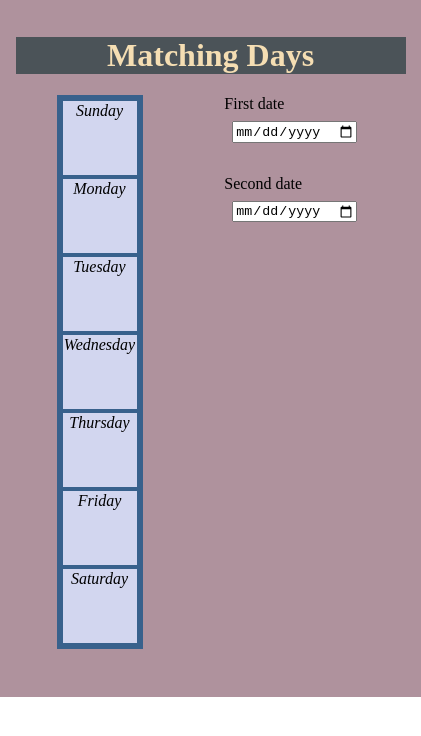
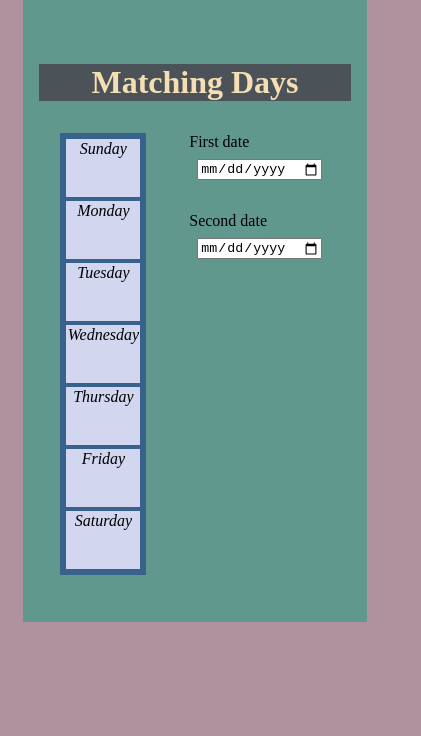
Before and after one commit to Czani89/matching-days, a plain HTML site: page index.html in a window 390 px wide. Shown: the whole page, 421 px wide, since content can reach past the window. Drawn offline with nearby package versions, Linux system fonts and the light colour scheme.

Commit message:
addded background color and margin

```diff
--- a/sandbox.js
+++ b/sandbox.js
@@ -31,6 +31,7 @@ date1.addEventListener("change", function (e) {
     }
 })
 
+
 date2.addEventListener("change", function (e) {
     let day2 = matchInst.getDayIndex(e.target.value)
 
--- a/style.css
+++ b/style.css
@@ -1,21 +1,25 @@
 body{
-    margin: auto;
+   margin: 0;
+   padding: 0;
+background: rgb(175, 146, 157);
 }
 .container{
-    margin-left: auto;
-    margin-right: auto;
+margin-left: auto;
+margin-right: auto;
+   width: 80%;
    padding: 4%;
-   width: 100%;
-   background: rgb(175, 146, 157);
+  background-color: rgb(97, 152, 142);
 }
 h1{
     background-color: rgb(75, 83, 88);
     color: wheat;
     text-align: center;
+    margin-bottom: 2rem;
+    margin-top: 3rem;
 }
  table{
      background-color: rgb(210, 214, 239);
-     width: 90%;
+     width: 100%;
      margin-bottom: 2rem;
 
  }
@@ -59,7 +63,11 @@ input[type=date]{
  margin:  0rem;
    border: 2px solid rgb(56, 97, 140);
     }
+td{
+    height:3.5rem;
+width: 4.5rem;
 
+}
     table{
         width: 4.5rem;
     }
@@ -70,3 +78,8 @@ input[type=date]{
   }
 
 }
+@media screen and (max-width:320px){
+table{
+    margin-right: 1.5rem;
+}
+}
```
